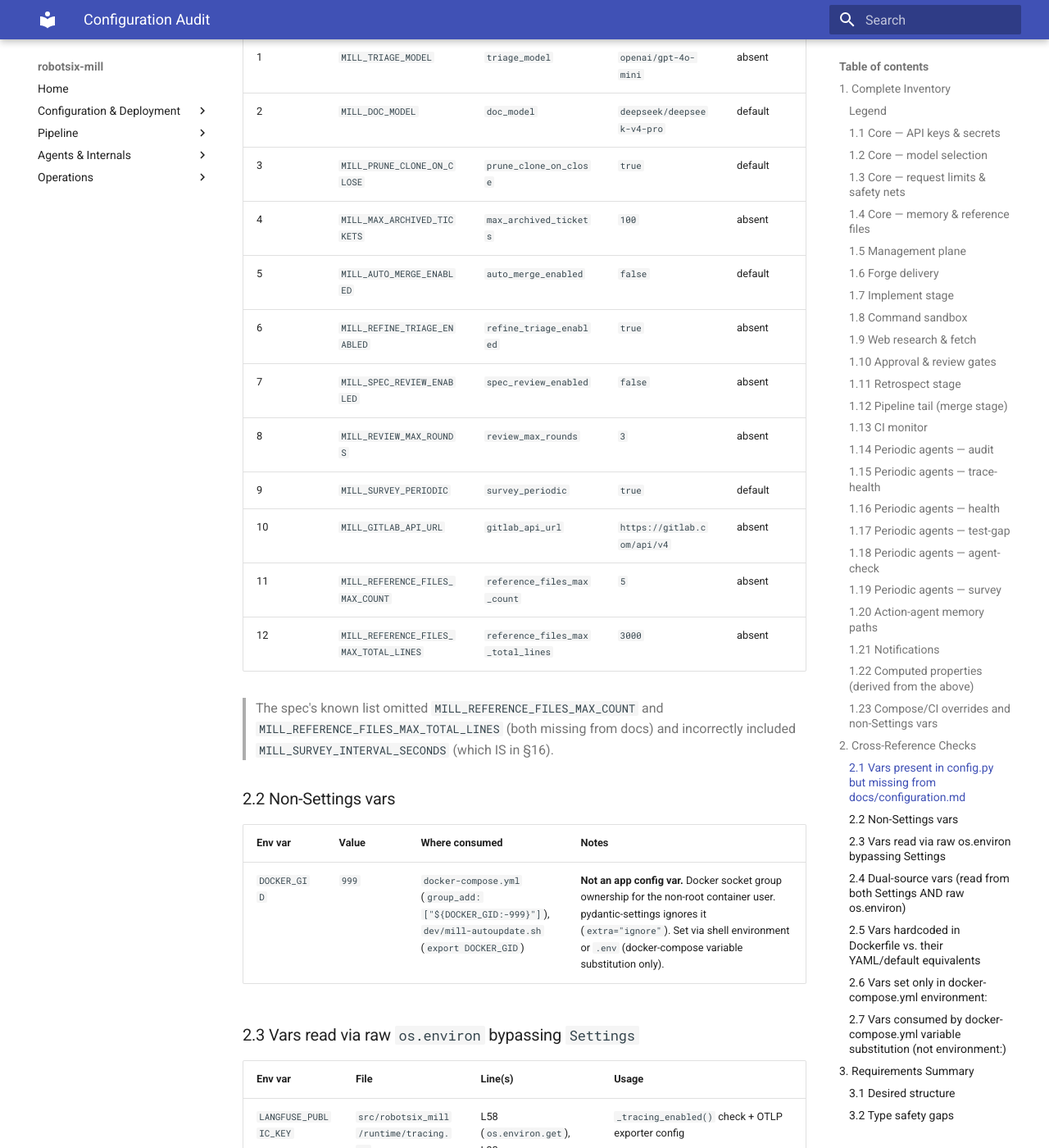
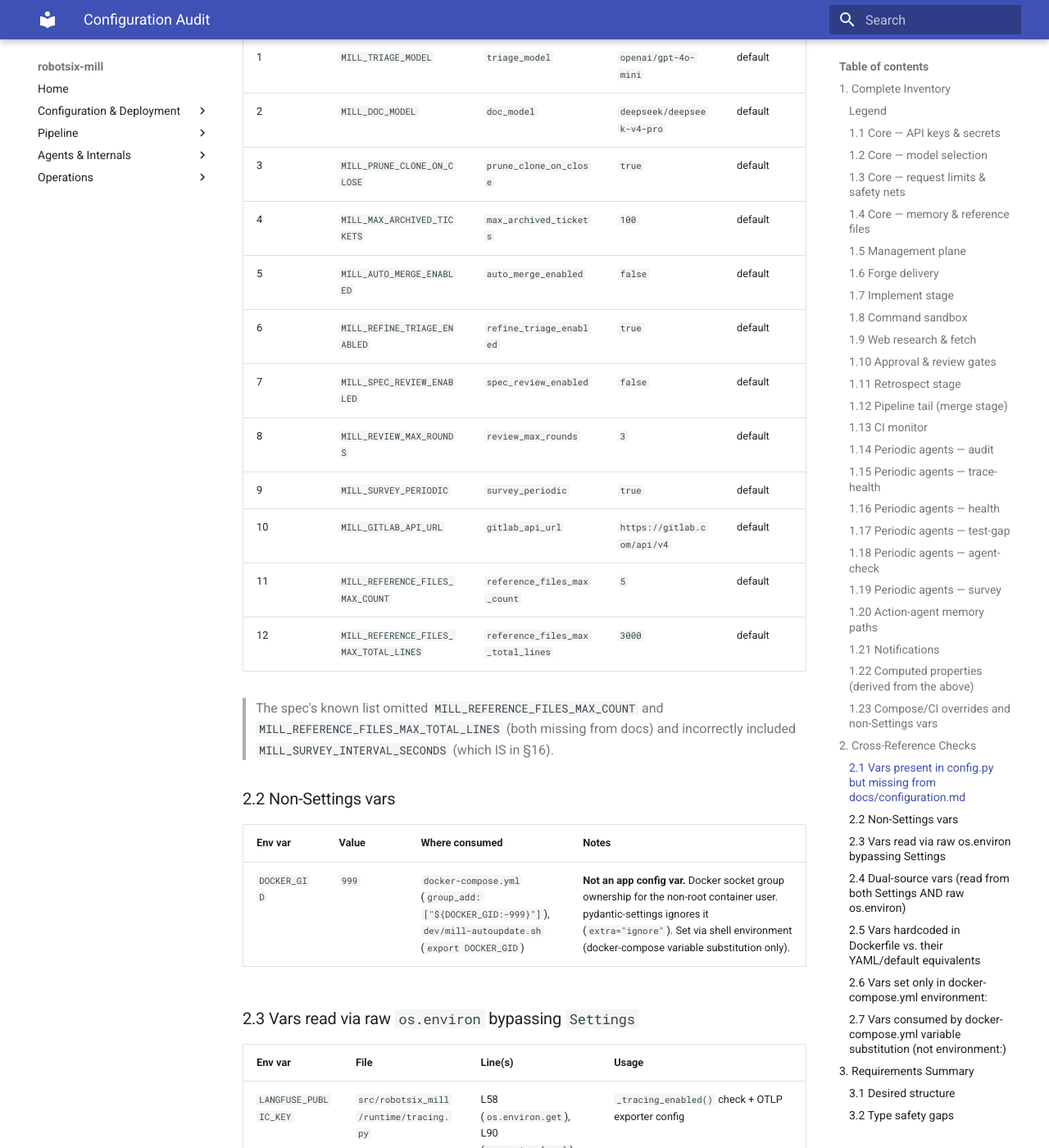
Before and after one commit to damien-robotsix/robotsix-mill, an MkDocs documentation site: the page built from docs/config-audit.md, in a window 1280 px wide and 1400 px high, scrolled down 19454 px. Shown: the whole window at 82% size. Built offline with MkDocs 1.6.1 and Material for MkDocs 9.7.7, drawn with Linux system fonts in a browser that asks for light colours.

Commit message:
mill: Update documentation to reflect config system and add migration guide (20260524T225923Z-update-documentation-to-reflect-config-s-eab4)

```diff
--- a/docs/config-audit.md
+++ b/docs/config-audit.md
@@ -304,18 +304,18 @@ in `docs/configuration.md`:
 
 | # | Env var | Python field | Default | In YAML? |
 |---|---------|-------------|---------|----------|
-| 1 | `MILL_TRIAGE_MODEL` | `triage_model` | `openai/gpt-4o-mini` | absent |
+| 1 | `MILL_TRIAGE_MODEL` | `triage_model` | `openai/gpt-4o-mini` | default |
 | 2 | `MILL_DOC_MODEL` | `doc_model` | `deepseek/deepseek-v4-pro` | default |
 | 3 | `MILL_PRUNE_CLONE_ON_CLOSE` | `prune_clone_on_close` | `true` | default |
-| 4 | `MILL_MAX_ARCHIVED_TICKETS` | `max_archived_tickets` | `100` | absent |
+| 4 | `MILL_MAX_ARCHIVED_TICKETS` | `max_archived_tickets` | `100` | default |
 | 5 | `MILL_AUTO_MERGE_ENABLED` | `auto_merge_enabled` | `false` | default |
-| 6 | `MILL_REFINE_TRIAGE_ENABLED` | `refine_triage_enabled` | `true` | absent |
-| 7 | `MILL_SPEC_REVIEW_ENABLED` | `spec_review_enabled` | `false` | absent |
-| 8 | `MILL_REVIEW_MAX_ROUNDS` | `review_max_rounds` | `3` | absent |
+| 6 | `MILL_REFINE_TRIAGE_ENABLED` | `refine_triage_enabled` | `true` | default |
+| 7 | `MILL_SPEC_REVIEW_ENABLED` | `spec_review_enabled` | `false` | default |
+| 8 | `MILL_REVIEW_MAX_ROUNDS` | `review_max_rounds` | `3` | default |
 | 9 | `MILL_SURVEY_PERIODIC` | `survey_periodic` | `true` | default |
-| 10 | `MILL_GITLAB_API_URL` | `gitlab_api_url` | `https://gitlab.com/api/v4` | absent |
-| 11 | `MILL_REFERENCE_FILES_MAX_COUNT` | `reference_files_max_count` | `5` | absent |
-| 12 | `MILL_REFERENCE_FILES_MAX_TOTAL_LINES` | `reference_files_max_total_lines` | `3000` | absent |
+| 10 | `MILL_GITLAB_API_URL` | `gitlab_api_url` | `https://gitlab.com/api/v4` | default |
+| 11 | `MILL_REFERENCE_FILES_MAX_COUNT` | `reference_files_max_count` | `5` | default |
+| 12 | `MILL_REFERENCE_FILES_MAX_TOTAL_LINES` | `reference_files_max_total_lines` | `3000` | default |
 
 > The spec's known list omitted `MILL_REFERENCE_FILES_MAX_COUNT` and
 > `MILL_REFERENCE_FILES_MAX_TOTAL_LINES` (both missing from docs) and
@@ -325,7 +325,7 @@ in `docs/configuration.md`:
 
 | Env var | Value | Where consumed | Notes |
 |---|---|---|---|
-| `DOCKER_GID` | `999` | `docker-compose.yml` (`group_add: ["${DOCKER_GID:-999}"]`), `dev/mill-autoupdate.sh` (`export DOCKER_GID`) | **Not an app config var.** Docker socket group ownership for the non-root container user. pydantic-settings ignores it (`extra="ignore"`). Set via shell environment or `.env` (docker-compose variable substitution only). |
+| `DOCKER_GID` | `999` | `docker-compose.yml` (`group_add: ["${DOCKER_GID:-999}"]`), `dev/mill-autoupdate.sh` (`export DOCKER_GID`) | **Not an app config var.** Docker socket group ownership for the non-root container user. pydantic-settings ignores it (`extra="ignore"`). Set via shell environment (docker-compose variable substitution only). |
 
 ### 2.3  Vars read via raw `os.environ` bypassing `Settings`
 
```
Also changed, not shown: other parts of docs/config-audit.md (+1 -1 lines).
